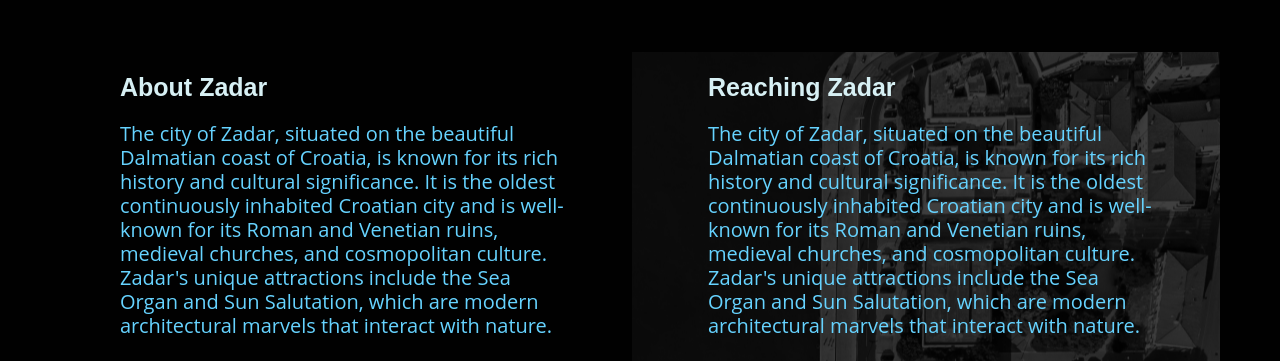
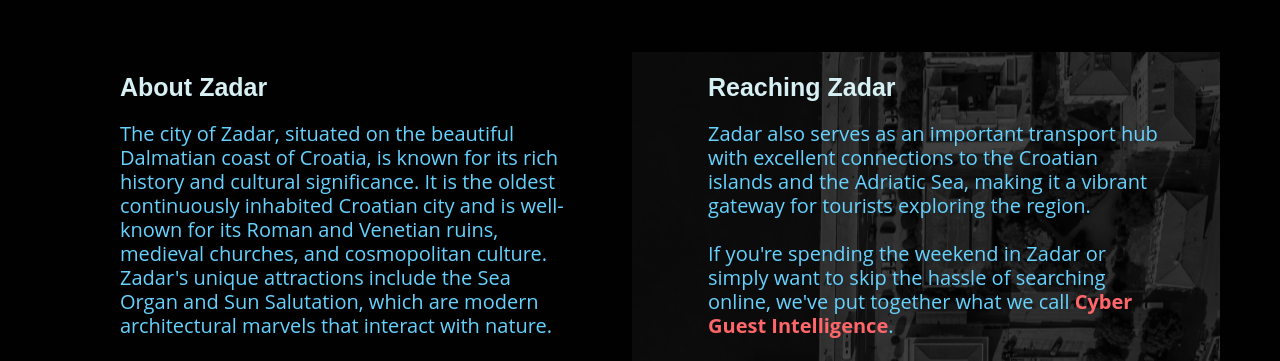
Before and after one commit to lampaedina/bsideszadar, a plain HTML site: page index.html in a window 1280 px wide. Shown: the part 4630-4991 px from the top of the page. Drawn offline with nearby package versions, Linux system fonts and the light colour scheme; a script that the page names is missing.

Commit message:
Update index.html

```diff
--- a/index.html
+++ b/index.html
@@ -259,11 +259,11 @@
     <div class="grid-city">
       <div class="cell">
         <h3>About Zadar</h3>
-        <p class="blue-paragraph">The city of Zadar, situated on the beautiful Dalmatian coast of Croatia, is known for its rich history and cultural significance. It is the oldest continuously inhabited Croatian city and is well-known for its Roman and Venetian ruins, medieval churches, and cosmopolitan culture. Zadar&#x27;s unique attractions include the Sea Organ and Sun Salutation, which are modern architectural marvels that interact with nature. <br><br>Zadar also serves as an important transport hub with excellent connections to the Croatian islands and the Adriatic Sea, making it a vibrant gateway for tourists exploring the region. </p>
+        <p class="blue-paragraph">The city of Zadar, situated on the beautiful Dalmatian coast of Croatia, is known for its rich history and cultural significance. It is the oldest continuously inhabited Croatian city and is well-known for its Roman and Venetian ruins, medieval churches, and cosmopolitan culture. Zadar&#x27;s unique attractions include the Sea Organ and Sun Salutation, which are modern architectural marvels that interact with nature.</p>
       </div>
       <div class="cell">
         <h3><strong class="bold-text">Reaching Zadar</strong></h3>
-        <p class="blue-paragraph">The city of Zadar, situated on the beautiful Dalmatian coast of Croatia, is known for its rich history and cultural significance. It is the oldest continuously inhabited Croatian city and is well-known for its Roman and Venetian ruins, medieval churches, and cosmopolitan culture. Zadar&#x27;s unique attractions include the Sea Organ and Sun Salutation, which are modern architectural marvels that interact with nature. <br><br> If you're spending the weekend in Zadar or simply want to skip the hassle of searching online, we've put together what we call <a href="https://bsideszadar.org/cyber-guest-intelligence.html" target="_blank" class="link red">Cyber Guest Intelligence</a>.</p>
+        <p class="blue-paragraph">Zadar also serves as an important transport hub with excellent connections to the Croatian islands and the Adriatic Sea, making it a vibrant gateway for tourists exploring the region.<br><br> If you're spending the weekend in Zadar or simply want to skip the hassle of searching online, we've put together what we call <a href="https://bsideszadar.org/cyber-guest-intelligence.html" target="_blank" class="link red">Cyber Guest Intelligence</a>.</p>
       </div>
       <div id="w-node-_84afce00-568a-6b49-9a42-d29d6c655f9c-6fb414c8" class="cell">
         <h3>Venue</h3>
```
